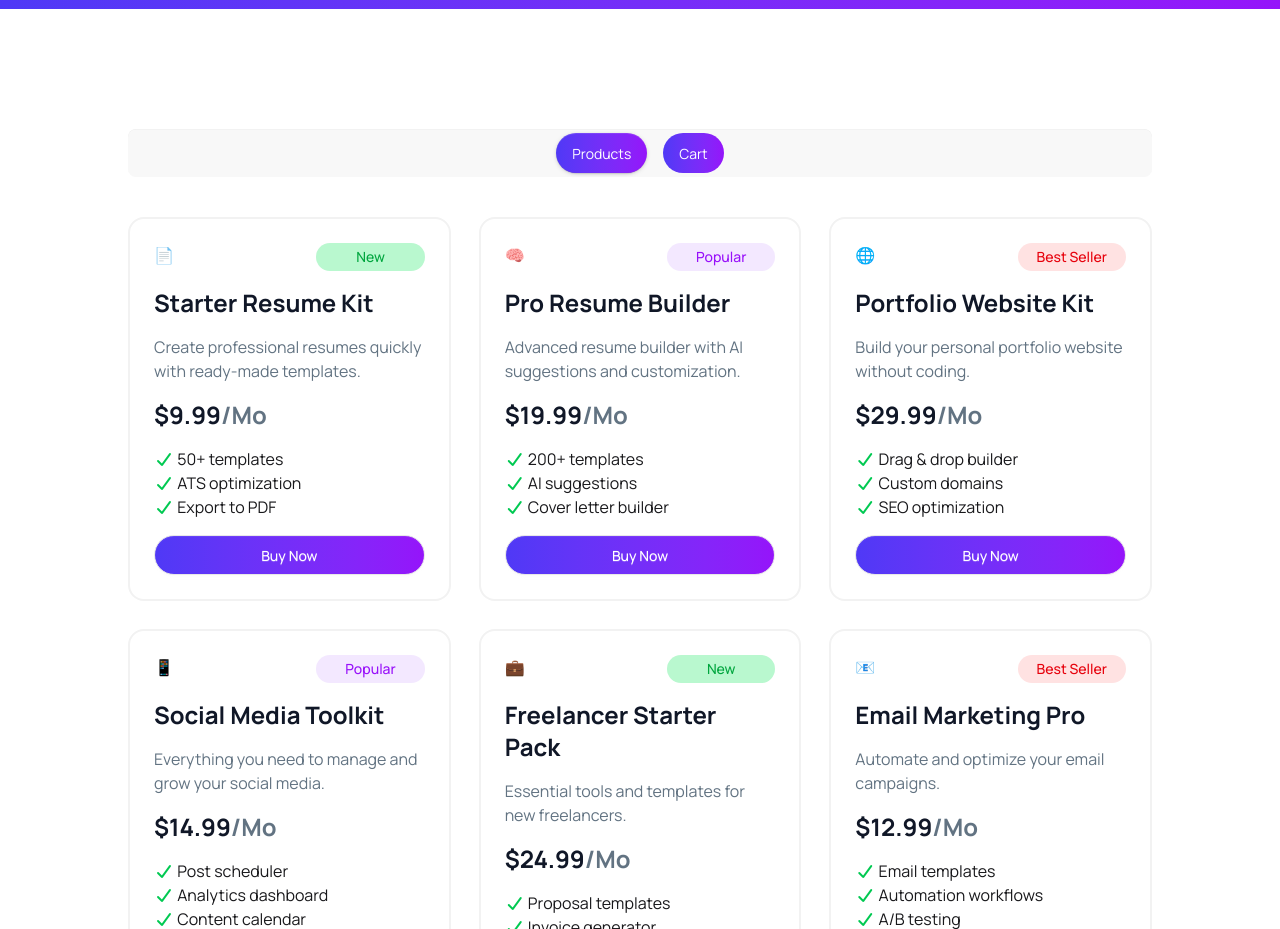
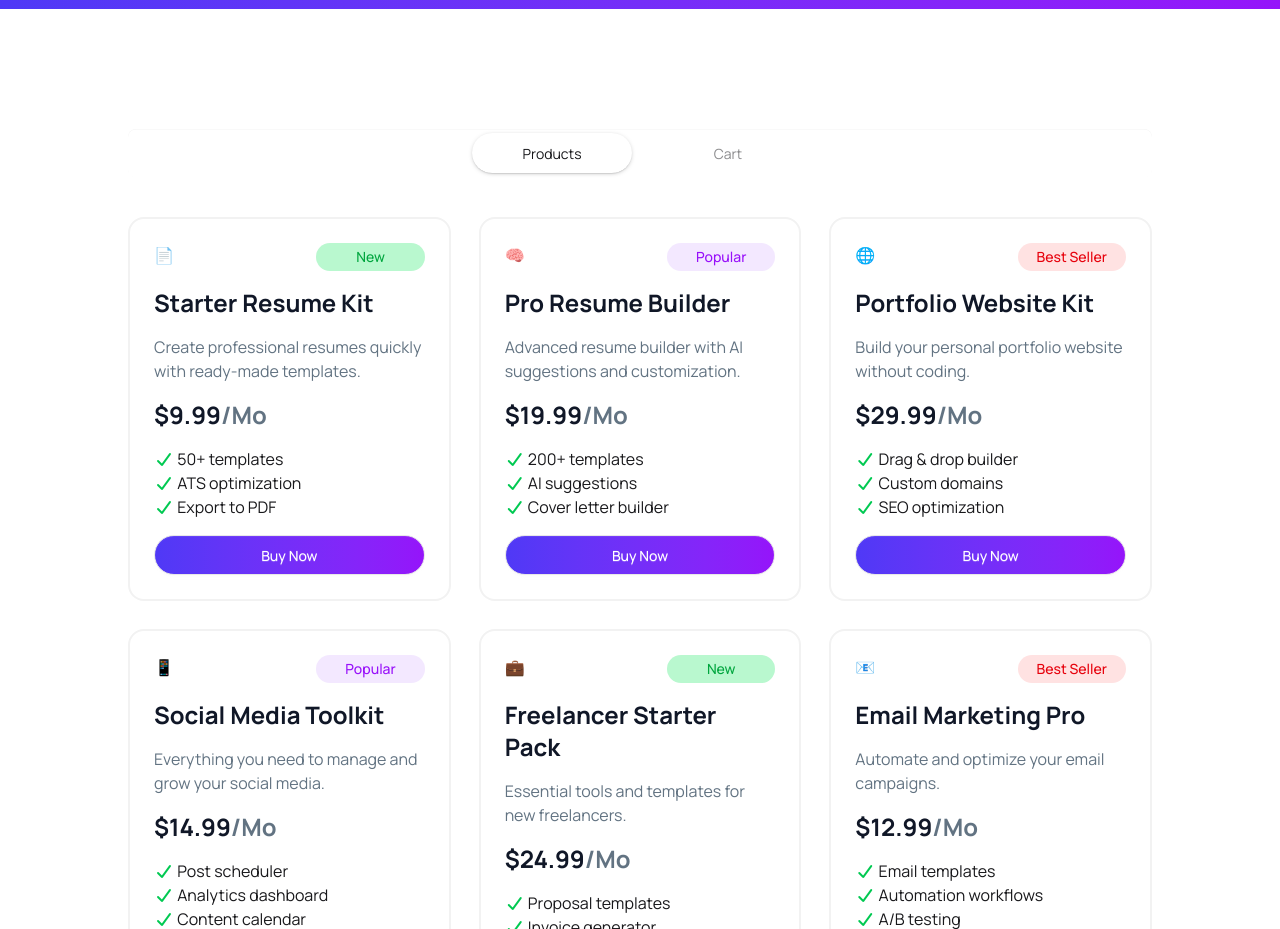
Before and after one commit to samalek9391/digitools-platform, a React (Vite) app: page / in a window 1280 px wide. Shown: the part 1000-1929 px from the top of the page. Built offline with nearby package versions, Linux system fonts and the light colour scheme.

Commit message:
Toggle functionality is added successfully

```diff
--- a/src/App.jsx
+++ b/src/App.jsx
@@ -1,11 +1,12 @@
 
-import { Suspense } from 'react'
+import { Suspense, useState } from 'react'
 import './App.css'
 import Banner from './assets/Components/Banner/Banner'
-import CardsContainer from './assets/Components/Main/CardsContainer'
 import Rating from './assets/Components/Main/Rating'
-import ToolsDescription from './assets/Components/Main/ToolsDescription'
 import NavBar from './assets/Components/NavBar/NavBar'
+import ToogleTab from './assets/Components/Main/ToogleTab'
+import ProductContainer from './assets/Components/Main/ProductContainer'
+import CartContainer from './assets/Components/Main/CartContainer'
 
 
 const getData = async () => {
@@ -17,16 +18,21 @@ const getData = async () => {
 function App() {
 
   const dataPromise = getData()
+
+  const [activeTab, setActiveTab] = useState("Product")
+
   return (
     <>
 
         <NavBar/>
         <Banner/>
         <Rating/>
-        <ToolsDescription/>
+        <ToogleTab activeTab = {activeTab} setActiveTab ={setActiveTab}/>
         <Suspense fallback ={<span className="loading loading-spinner loading-xl"></span>}>
-            <CardsContainer dataPromise={dataPromise}/>
+            {activeTab === "Product" && <ProductContainer dataPromise={dataPromise}/>}
+            {activeTab === "Cart" && <CartContainer/>}
         </Suspense>
+
 
 
     </>
--- /dev/null
+++ b/src/assets/Components/Main/CartContainer.jsx
@@ -0,0 +1,11 @@
+import React from 'react';
+
+const CartContainer = () => {
+    return (
+        <div className='bg-purple-600 h-25 mb-20'>
+            <h2 className='text-white text-4xl font-bold'>Cart Container</h2>
+        </div>
+    );
+};
+
+export default CartContainer;
--- a/src/assets/Components/Main/CardsContainer.jsx
+++ b/src/assets/Components/Main/ProductContainer.jsx
@@ -1,7 +1,7 @@
 import React, { use } from 'react';
 import Card from './Card';
 
-const CardsContainer = ({dataPromise}) => {
+const ProductContainer = ({dataPromise}) => {
     const tools = use(dataPromise)
     console.log(tools);
     return (
@@ -12,4 +12,4 @@ const CardsContainer = ({dataPromise}) => {
     );
 };
 
-export default CardsContainer;
+export default ProductContainer;
--- a/src/assets/Components/Main/ToolsDescription.jsx
+++ b/src/assets/Components/Main/ToogleTab.jsx
@@ -1,22 +1,24 @@
 import React from "react";
 
-const ToolsDescription = () => {
+const ToogleTab = ({activeTab, setActiveTab}) => {
   return (
     <div className="w-[80%] mx-auto mb-10">
       {/* name of each tab group should be unique */}
-      <div className="tabs tabs-box items-center justify-center gap-4">
+      <div className="tabs tabs-box items-center justify-center gap-4 bg-transparent">
         <input
           type="radio"
           name="my_tabs_1"
-          className="tab bg-linear-to-r from-[#4F39F6] to-[#9514FA] text-white px-4 py-2 rounded-full"
+          className="tab px-4 py-2 w-40 rounded-full"
           aria-label="Products"
+          onClick={() => setActiveTab("Product")}
           defaultChecked
         />
         <input
           type="radio"
           name="my_tabs_1"
-          className="tab bg-linear-to-r from-[#4F39F6] to-[#9514FA] text-white px-4 py-2 rounded-full"
+          className="tab px-4 py-2 w-40 rounded-full"
           aria-label="Cart"
+          onClick={()=> setActiveTab("Cart")}
 
         />
 
@@ -25,4 +27,4 @@ const ToolsDescription = () => {
   );
 };
 
-export default ToolsDescription;
+export default ToogleTab;
```
